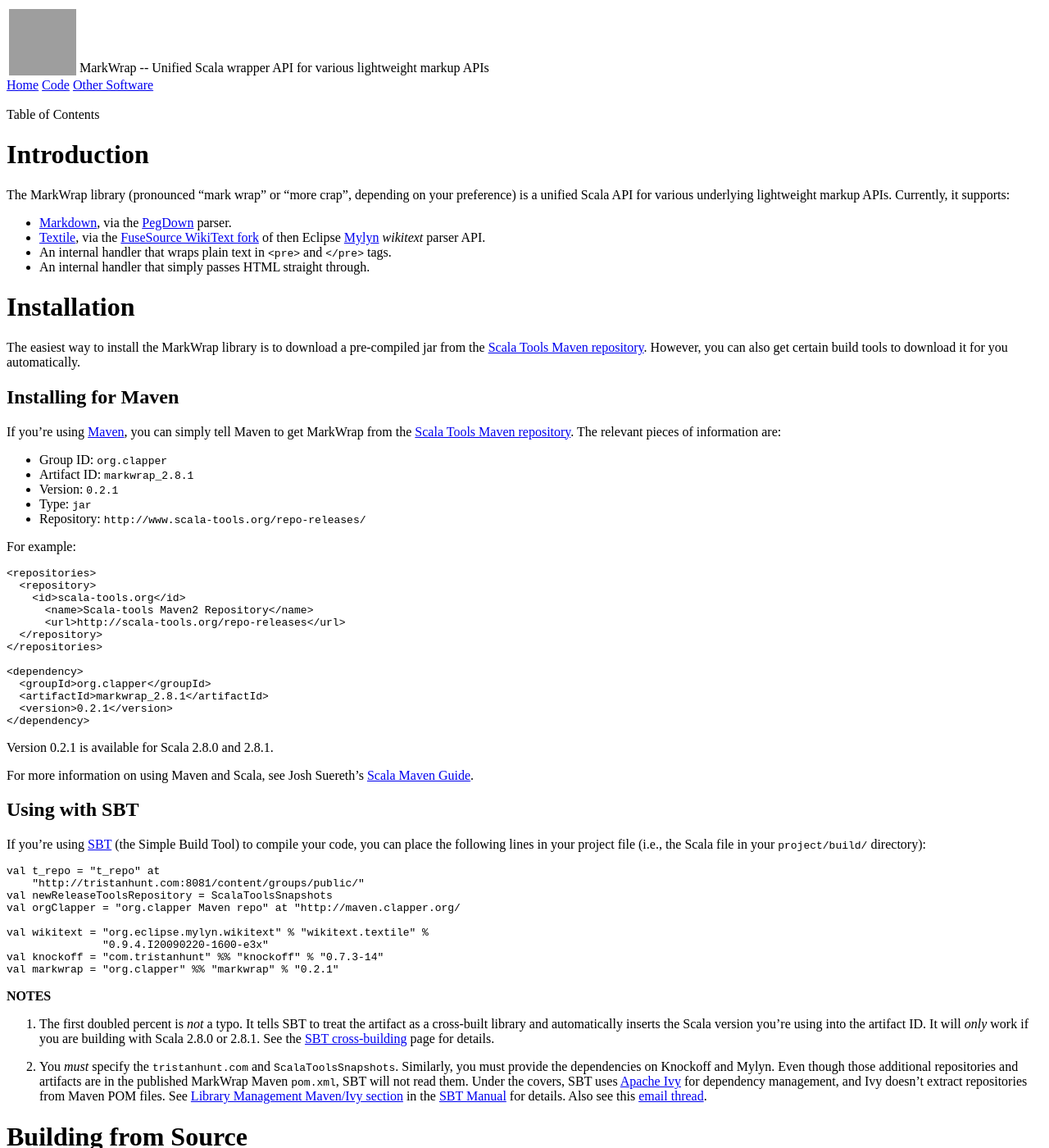
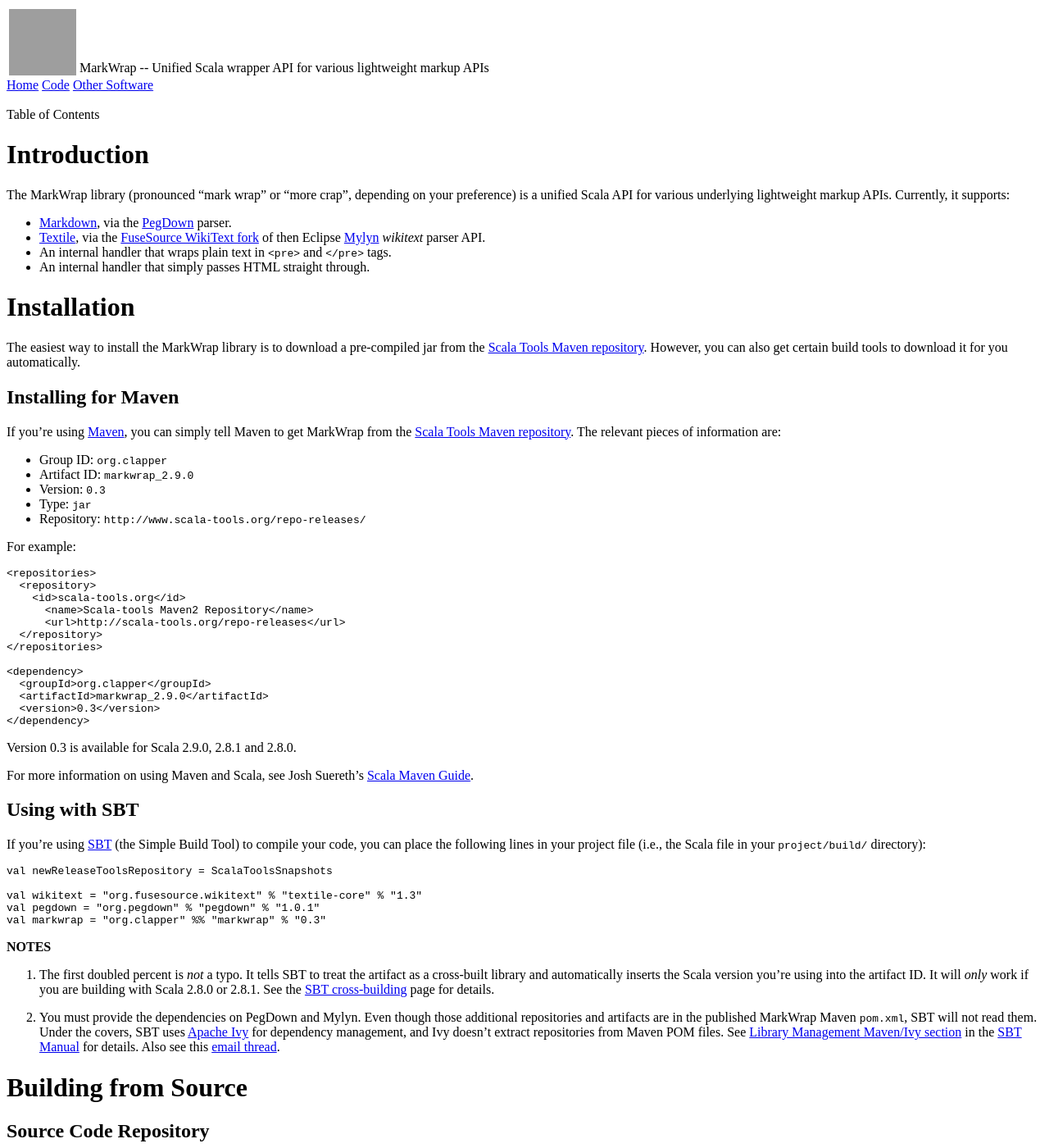
Before and after one commit to bmc/markwrap, a Jekyll site: the page built from index.md, in a window 1280 px wide and 1400 px high. Shown: the whole window at 82% size. Built offline with Jekyll 4.4.1, drawn with Linux system fonts in a browser that asks for light colours; some of the changed text lies outside the part shown.

```diff
--- a/index.md
+++ b/index.md
@@ -28,8 +28,8 @@ from the [Scala Tools Maven repository][]. The relevant pieces of
 information are:
 
 * Group ID: `org.clapper`
-* Artifact ID: `markwrap_2.8.1`
-* Version: `0.2.1`
+* Artifact ID: `markwrap_2.9.0`
+* Version: `0.3`
 * Type: `jar`
 * Repository: `http://www.scala-tools.org/repo-releases/`
 
@@ -45,11 +45,11 @@ For example:
 
     <dependency>
       <groupId>org.clapper</groupId>
-      <artifactId>markwrap_2.8.1</artifactId>
-      <version>0.2.1</version>
+      <artifactId>markwrap_2.9.0</artifactId>
+      <version>0.3</version>
     </dependency>
 
-Version 0.2.1 is available for Scala 2.8.0 and 2.8.1.
+Version 0.3 is available for Scala 2.9.0, 2.8.1 and 2.8.0.
 
 For more information on using Maven and Scala, see Josh Suereth's
 [Scala Maven Guide][].
@@ -60,15 +60,11 @@ If you're using [SBT][] (the Simple Build Tool) to compile your code, you
 can place the following lines in your project file (i.e., the Scala file in
 your `project/build/` directory):
 
-    val t_repo = "t_repo" at
-        "http://tristanhunt.com:8081/content/groups/public/"
     val newReleaseToolsRepository = ScalaToolsSnapshots
-    val orgClapper = "org.clapper Maven repo" at "http://maven.clapper.org/
 
-    val wikitext = "org.eclipse.mylyn.wikitext" % "wikitext.textile" %
-                   "0.9.4.I20090220-1600-e3x"
-    val knockoff = "com.tristanhunt" %% "knockoff" % "0.7.3-14"
-    val markwrap = "org.clapper" %% "markwrap" % "0.2.1"
+    val wikitext = "org.fusesource.wikitext" % "textile-core" % "1.3"
+    val pegdown = "org.pegdown" % "pegdown" % "1.0.1"
+    val markwrap = "org.clapper" %% "markwrap" % "0.3"
 
 **NOTES**
 
@@ -78,8 +74,7 @@ your `project/build/` directory):
    are building with Scala 2.8.0 or 2.8.1. See the [SBT cross-building][]
    page for details.
 
-2. You *must* specify the `tristanhunt.com` and `ScalaToolsSnapshots`.
-   Similarly, you must provide the dependencies on Knockoff and Mylyn. Even
+2. You must provide the dependencies on PegDown and Mylyn. Even
    though those additional repositories and artifacts are in the published
    MarkWrap Maven `pom.xml`, SBT will not read them. Under the covers, SBT
    uses [Apache Ivy][] for dependency management, and Ivy doesn't extract
```
Also changed, not shown: other parts of index.md (+1 -1 lines).
